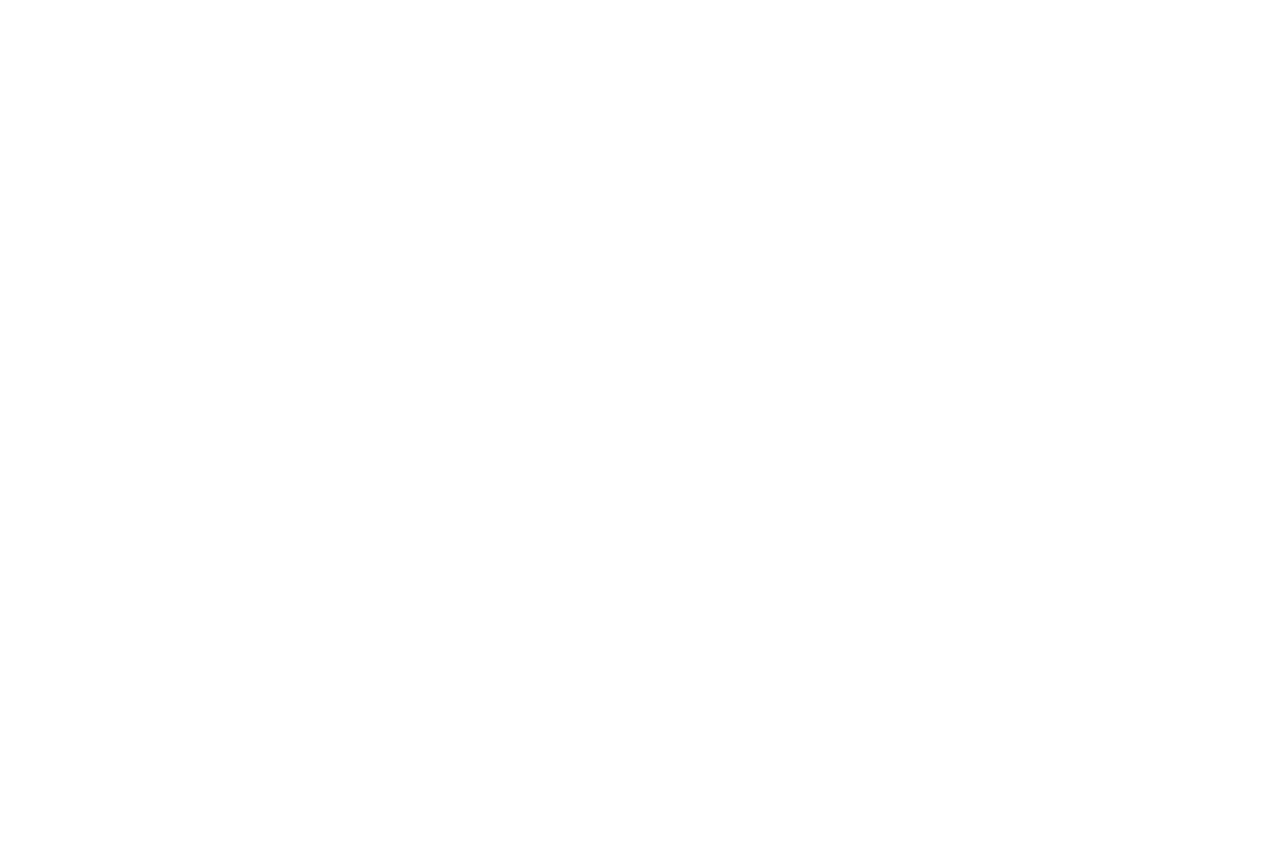
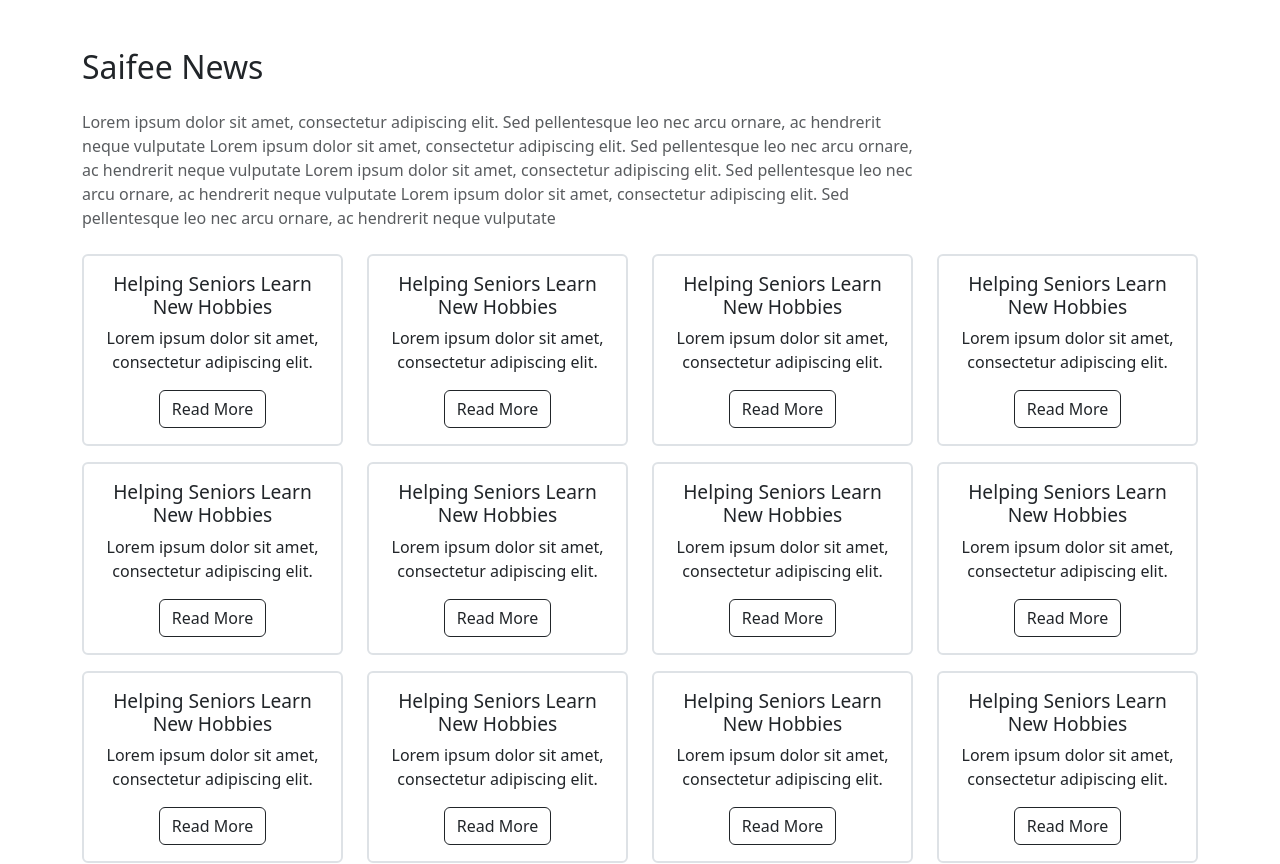
Before and after one commit to ahmedketaa/Hospital-system, a React (Create React App) app: page /news in a window 1280 px wide. Before the commit this address had no page. Shown: the top 864 px of the page. Before the commit the page ends 800 px from the top, so only its background shows below. Built offline with nearby package versions, Linux system fonts and the light colour scheme.

Commit message:
specials, specialDetails, news - reactbootstrab

```diff
--- a/src/App.js
+++ b/src/App.js
@@ -4,15 +4,21 @@ import LoginPage from "./pages/auth/login/login";
 import RegisterPage from "./pages/auth/register/register";
 import SpecialtyDetailComponent from "./pages/Specialtie details/SpecialtyDetailComponent";
 import SpecialtiesComponent from "./pages/Specialties/SpecialtiesComponent";
+import NewsComponent from "./pages/news/news";
+import 'bootstrap/dist/css/bootstrap.min.css';
 
 function App() {
   return (
     <BrowserRouter>
       <Routes>
-        <Route path="/specialt" element={<SpecialtiesComponent />} />
-        <Route path="/specialty/:id" element={<SpecialtyDetailComponent />} />
         <Route path="/login" element={<LoginPage />} />
         <Route path="/register" element={<RegisterPage />} />
+
+
+        <Route path="/specialty" element={<SpecialtiesComponent />} />
+        <Route path="/specialty/:id" element={<SpecialtyDetailComponent />} />
+        <Route path="/news" element={<NewsComponent />} />
+
 
       </Routes>
     </BrowserRouter>
--- a/src/pages/Specialtie details/SpecialtyDetailComponent.js
+++ b/src/pages/Specialtie details/SpecialtyDetailComponent.js
@@ -12,7 +12,7 @@ const specialties = [
   {
     id: 1,
     title: 'Cardiology Center Of Excellence',
-    image: 'mature-male-doctor-smiling-science-photo-library.jpg',
+    image: 'https://media.istockphoto.com/id/1319031310/photo/doctor-writing-a-medical-prescription.jpg?s=612x612&w=0&k=20&c=DWZGM8lBb5Bun7cbxhKT1ruVxRC_itvFzA9jxgoA0N8=',
     overview: 'Our Cardiology Center provides comprehensive care for all heart-related conditions, including advanced diagnostics and treatment options.',
     facilities: [
       'State-of-the-art cardiac imaging equipment',
@@ -24,7 +24,7 @@ const specialties = [
   {
     id: 2,
     title: 'General Surgery Center Of Excellence',
-    image: 'mature-male-doctor-smiling-science-photo-library.jpg',
+    image: 'https://encrypted-tbn0.gstatic.com/images?q=tbn:ANd9GcRoagNyiVakhbmmC_rDUpqPDbHdRjnj6Gf-7WuhCAHPXyedil8c90OhOA1ij8se9EfKeG4&usqp=CAU',
     overview: 'Our General Surgery Center offers a wide range of surgical services performed by highly skilled surgeons in a state-of-the-art facility.',
     facilities: [
       'Modern operating rooms',
@@ -36,7 +36,7 @@ const specialties = [
   {
     id: 3,
     title: 'Paediatric Center Of Excellence',
-    image: 'mature-male-doctor-smiling-science-photo-library.jpg',
+    image: 'https://encrypted-tbn0.gstatic.com/images?q=tbn:ANd9GcSZ5UGxAvApcMeCr9ghraxXKWuLB0KryFNR8Orc8S7gE6Fnxw6Sr4sHa6ZZQsGxlUx0Yn0&usqp=CAU',
     overview: 'Our Pediatric Center specializes in providing medical care for children, from newborns to adolescents, with a focus on compassionate and effective treatments.',
     facilities: [
       'Child-friendly examination rooms',
@@ -49,7 +49,7 @@ const specialties = [
   {
     id: 4,
     title: 'Orthopaedic Center Of Excellence',
-    image: 'orthopaedic-image.jpg',
+    image: 'https://encrypted-tbn0.gstatic.com/images?q=tbn:ANd9GcTJiHtESSsXNNYInwd5FJ8ybY8V_Iu-IAuJ9WFvpsiDOv_J9FpBSMMjJX-wxjTutN5sH6A&usqp=CAU',
     overview: 'Our Orthopaedic Center is dedicated to diagnosing and treating musculoskeletal issues, providing innovative and personalized care for bone, joint, and muscle conditions.',
     facilities: [
       'Advanced orthopaedic imaging technology',
@@ -61,7 +61,7 @@ const specialties = [
   {
     id: 5,
     title: 'Oncology Center Of Excellence',
-    image: 'oncology-image.jpg',
+    image: 'https://domf5oio6qrcr.cloudfront.net/medialibrary/11334/conversions/1e30c11b-b464-47af-a432-7a86606b954f-thumb.jpg',
     overview: 'Our Oncology Center provides cutting-edge treatments and compassionate care for patients with cancer, utilizing the latest advancements in oncology.',
     facilities: [
       'State-of-the-art chemotherapy and radiation therapy',
@@ -73,7 +73,7 @@ const specialties = [
   {
     id: 6,
     title: 'Gastroenterology Center Of Excellence',
-    image: 'gastroenterology-image.jpg',
+    image: 'https://i0.wp.com/post.healthline.com/wp-content/uploads/2020/07/doctor-doing-a-medical-exam-1296x728-header.jpg?w=1155&h=1528',
     overview: 'Our Gastroenterology Center offers specialized care for digestive disorders, including advanced diagnostic and therapeutic procedures.',
     facilities: [
       'Advanced endoscopic and diagnostic tools',
@@ -85,7 +85,7 @@ const specialties = [
   {
     id: 7,
     title: 'Neurology Center Of Excellence',
-    image: 'neurology-image.jpg',
+    image: 'https://encrypted-tbn0.gstatic.com/images?q=tbn:ANd9GcTsrKfdVqgr905wHYHMcG3KFQ1HXWLs9MgU5x4GUaNBJcZGKqA9WP7JwOlVxw_VlG2nxMc&usqp=CAU',
     overview: 'Our Neurology Center provides expert care for neurological conditions, offering a range of diagnostic and treatment services to manage disorders of the nervous system.',
     facilities: [
       'Advanced neuroimaging technology',
@@ -97,7 +97,7 @@ const specialties = [
   {
     id: 8,
     title: 'Dermatology Center Of Excellence',
-    image: 'dermatology-image.jpg',
+    image: 'https://encrypted-tbn0.gstatic.com/images?q=tbn:ANd9GcTrDuDh9NdvsC_T6tGQOUgNdG2QwuVUhWuGwh8BeiTkfJENdUTRgP1KDj2fG8_XSMx0nV4&usqp=CAU',
     overview: 'Our Dermatology Center offers expert care for skin conditions, including cosmetic and medical dermatology services with the latest treatments and technology.',
     facilities: [
       'Advanced dermatological diagnostic tools',
@@ -109,7 +109,7 @@ const specialties = [
   {
     id: 9,
     title: 'Endocrinology Center Of Excellence',
-    image: 'endocrinology-image.jpg',
+    image: 'https://encrypted-tbn0.gstatic.com/images?q=tbn:ANd9GcTsrKfdVqgr905wHYHMcG3KFQ1HXWLs9MgU5x4GUaNBJcZGKqA9WP7JwOlVxw_VlG2nxMc&usqp=CAU',
     overview: 'Our Endocrinology Center specializes in diagnosing and treating hormone-related disorders, providing comprehensive care for conditions affecting the endocrine system.',
     facilities: [
       'Advanced diagnostic endocrine testing',
--- /dev/null
+++ b/src/pages/news/news.css
@@ -0,0 +1,27 @@
+/* src/App.css */
+
+.card {
+    border: none;
+    border-radius: 10px;
+    transition: transform 0.2s ease-in-out;
+
+  }
+
+  .card:hover {
+    transform: scale(1.05);
+    background-color: #232f66 !important;
+    color: white !important;
+  }
+  .read:hover{
+    color: white !important;
+    border-color: white !important;
+    background-color:#232f66 !important;
+  }
+  .pagination .page-link {
+    color: #007bff;
+  }
+
+  .pagination .page-link:hover {
+    background-color: #232f66 !important;
+    color: white !important;
+  }
--- /dev/null
+++ b/src/pages/news/news.js
@@ -0,0 +1,122 @@
+import React from 'react';
+import { Link } from 'react-router-dom';
+import './news.css'
+
+
+const newsData = [
+  {
+    id: 1,
+    title: "Helping Seniors Learn New Hobbies",
+    description: "Lorem ipsum dolor sit amet, consectetur adipiscing elit.",
+    active: true,
+  },
+  {
+    id: 2,
+    title: "Helping Seniors Learn New Hobbies",
+    description: "Lorem ipsum dolor sit amet, consectetur adipiscing elit.",
+    active: true,
+  },
+  {
+    id: 3,
+    title: "Helping Seniors Learn New Hobbies",
+    description: "Lorem ipsum dolor sit amet, consectetur adipiscing elit.",
+    active: true,
+  },
+  {
+    id: 4,
+    title: "Helping Seniors Learn New Hobbies",
+    description: "Lorem ipsum dolor sit amet, consectetur adipiscing elit.",
+    active: true,
+  },
+  {
+    id: 5,
+    title: "Helping Seniors Learn New Hobbies",
+    description: "Lorem ipsum dolor sit amet, consectetur adipiscing elit.",
+    active: true,
+  },
+  {
+    id: 6,
+    title: "Helping Seniors Learn New Hobbies",
+    description: "Lorem ipsum dolor sit amet, consectetur adipiscing elit.",
+    active: true,
+  },
+  {
+    id: 7,
+    title: "Helping Seniors Learn New Hobbies",
+    description: "Lorem ipsum dolor sit amet, consectetur adipiscing elit.",
+    active: true,
+  },
+  {
+    id: 8,
+    title: "Helping Seniors Learn New Hobbies",
+    description: "Lorem ipsum dolor sit amet, consectetur adipiscing elit.",
+    active: true,
+  },
+  {
+    id:9,
+    title: "Helping Seniors Learn New Hobbies",
+    description: "Lorem ipsum dolor sit amet, consectetur adipiscing elit.",
+    active: true,
+  },
+
+  {
+    id: 10,
+    title: "Helping Seniors Learn New Hobbies",
+    description: "Lorem ipsum dolor sit amet, consectetur adipiscing elit.",
+    active: true,
+  },
+  {
+    id: 11,
+    title: "Helping Seniors Learn New Hobbies",
+    description: "Lorem ipsum dolor sit amet, consectetur adipiscing elit.",
+    active: true,
+  },
+  {
+    id:12,
+    title: "Helping Seniors Learn New Hobbies",
+    description: "Lorem ipsum dolor sit amet, consectetur adipiscing elit.",
+    active: true,
+  },
+  // Add more news items similarly
+];
+
+function NewsComponent() {
+  return (
+    <div className="container my-5">
+      <h2 className="text-left mb-4">Saifee News</h2>
+      <p className="text-left text-muted mb-4 w-75">
+        Lorem ipsum dolor sit amet, consectetur adipiscing elit. Sed pellentesque leo nec
+        arcu ornare, ac hendrerit neque vulputate Lorem ipsum dolor sit amet, consectetur adipiscing elit. Sed pellentesque leo nec
+        arcu ornare, ac hendrerit neque vulputate Lorem ipsum dolor sit amet, consectetur adipiscing elit. Sed pellentesque leo nec
+        arcu ornare, ac hendrerit neque vulputate Lorem ipsum dolor sit amet, consectetur adipiscing elit. Sed pellentesque leo nec
+        arcu ornare, ac hendrerit neque vulputate
+      </p>
+
+      <div className="row">
+        {newsData.map((news) => (
+          <div key={news.id} className="col-md-3 col-sm-6 mb-3">
+            <div className={`card ${news.active ? "bg-white text-dark" : ""}`}>
+              <div className="card-body border border-2 rounded">
+                <h5 className="card-title">{news.title}</h5>
+                <p className="card-text">{news.description}</p>
+                <Link to="#" className="btn btn-outline-dark read">
+                  Read More
+                </Link>
+              </div>
+            </div>
+          </div>
+        ))}
+      </div>
+
+      <nav aria-label="Page navigation example">
+        <ul className="pagination justify-content-center">
+          <li className="page-item"><Link className="page-link" to="#">1</Link></li>
+          <li className="page-item"><Link className="page-link" to="#">2</Link></li>
+          <li className="page-item"><Link className="page-link" to="#">3</Link></li>
+        </ul>
+      </nav>
+    </div>
+  );
+}
+
+export default NewsComponent;
```
